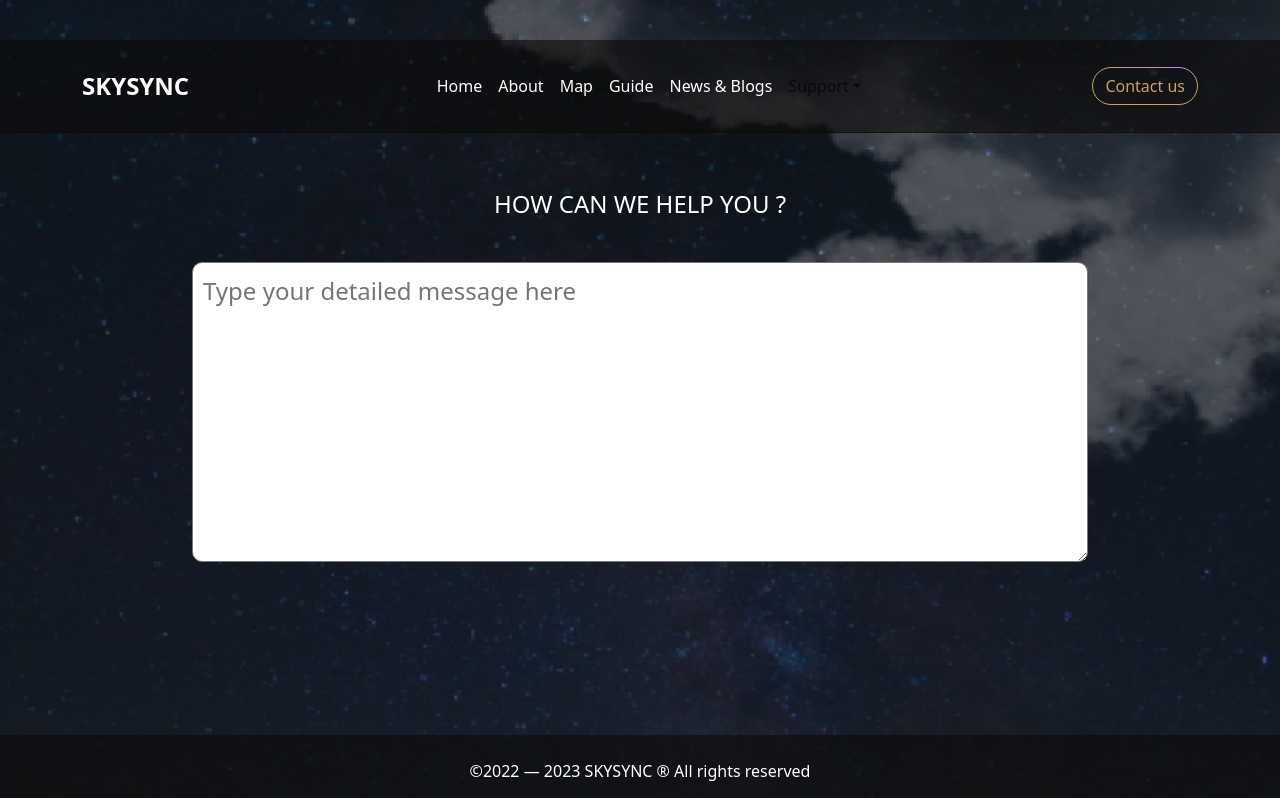
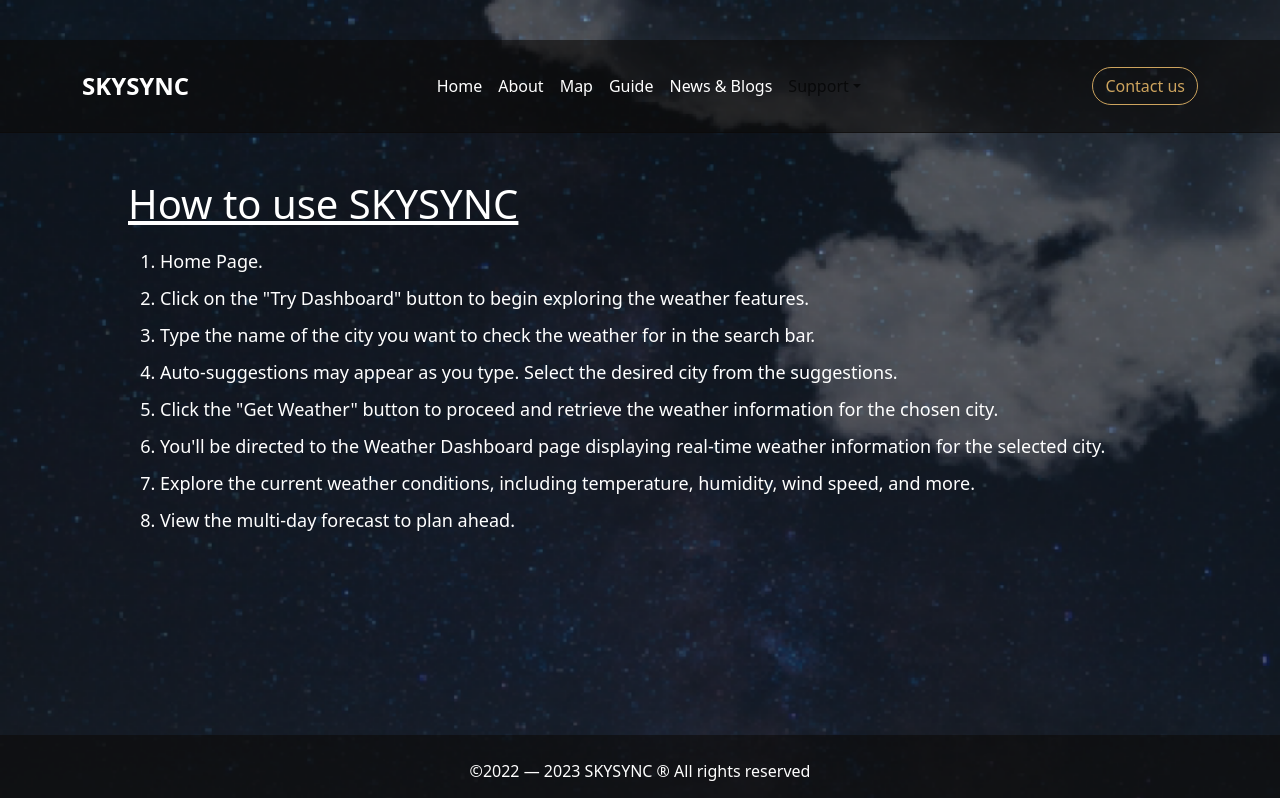
Before and after one commit to AbdulMunam-2002/Weather-Forcast, a React (Create React App) app: page / in a window 1280 px wide. Shown: the top 798 px of the page. Built offline with nearby package versions, Linux system fonts and the light colour scheme.

Commit message:
guide updated

```diff
--- a/src/App.js
+++ b/src/App.js
@@ -15,7 +15,7 @@ import NewsandBlogs from './Components/NewAndBlogs';
 function App() {
   return (
     <div className="App">
-     <Support/>
+     <Guide/>
      </div>
   );
 }
--- a/src/Components/Guide.js
+++ b/src/Components/Guide.js
@@ -0,0 +1,26 @@
+import React from "react";
+import Header from "./Header";
+import Footer from "./Footer";
+
+export default function Home() {
+  return (
+    <>
+      <div className='bg4'>
+        <Header />
+        <h1 style={{ textDecoration: 'underline', color: 'white', marginTop: '180px', marginBottom: '20px', textAlign: 'left', marginLeft: '10%', marginRight: '10%' }}>How to use SKYSYNC</h1>
+        <ol style={{ color: 'white', textAlign: 'left', marginLeft: '10%', marginRight: '10%', fontSize: '18px' }}>
+          <li style={{ marginBottom: '10px' }}>Home Page.</li>
+          <li style={{ marginBottom: '10px' }}>Click on the "Try Dashboard" button to begin exploring the weather features.</li>
+          <li style={{ marginBottom: '10px' }}>Type the name of the city you want to check the weather for in the search bar.</li>
+          <li style={{ marginBottom: '10px' }}>Auto-suggestions may appear as you type. Select the desired city from the suggestions.</li>
+          <li style={{ marginBottom: '10px' }}>Click the "Get Weather" button to proceed and retrieve the weather information for the chosen city.</li>
+          <li style={{ marginBottom: '10px' }}>You'll be directed to the Weather Dashboard page displaying real-time weather information for the selected city.</li>
+          <li style={{ marginBottom: '10px' }}>Explore the current weather conditions, including temperature, humidity, wind speed, and more.</li>
+          <li>View the multi-day forecast to plan ahead.</li>
+        </ol>
+
+        <Footer />
+      </div>
+    </>
+  );
+}
```
